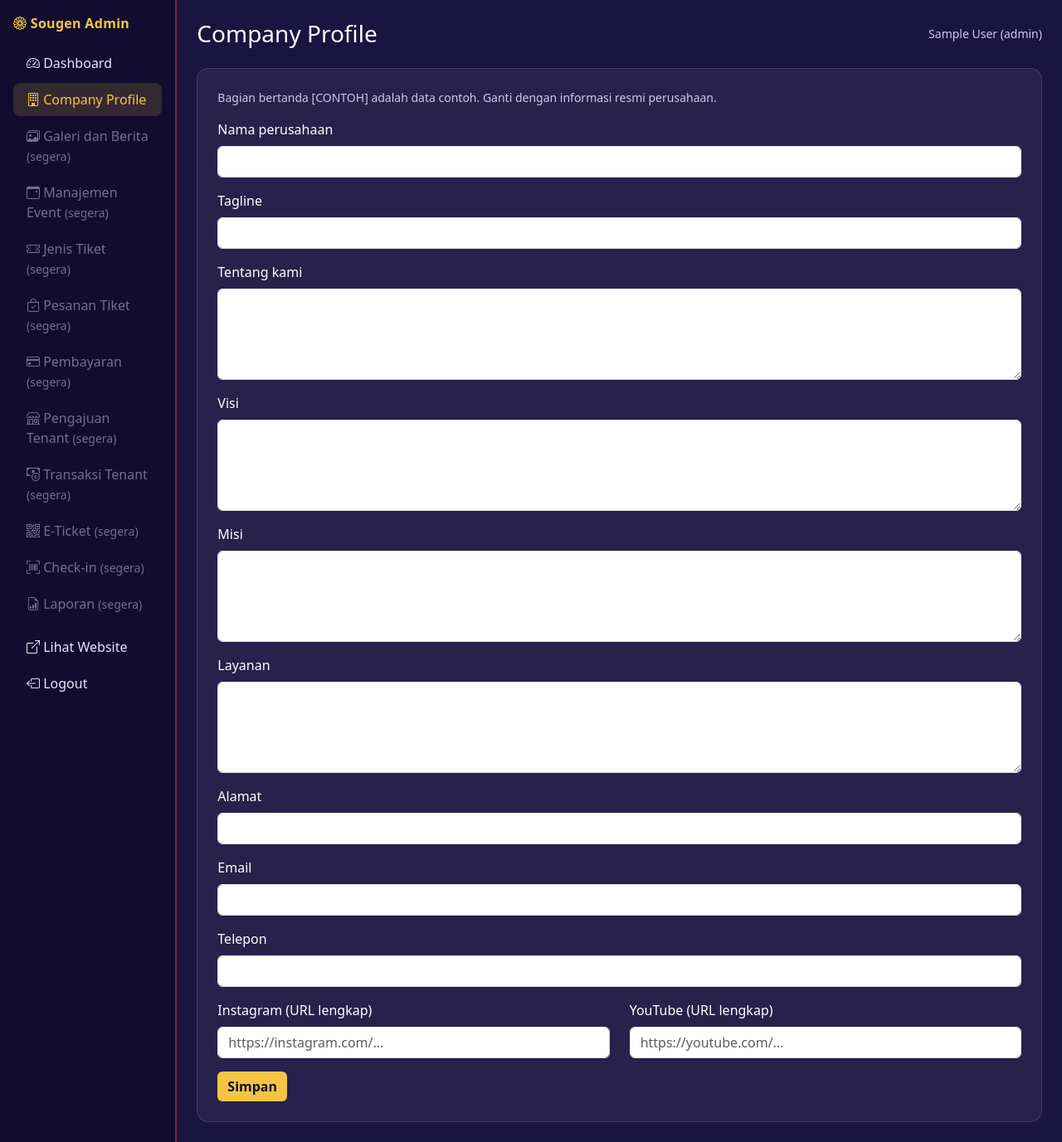
After one commit to des281006-blip/sougen, a Laravel app: page /admin/profil in a window 1280 px wide. The commit adds this page. Shown: the whole page at 83% size. Run offline with Laravel 12, Linux system fonts and the light colour scheme; the visitor is signed in with stand-in values (Sample User, id 1); data that the repository does not hold is empty; parts of the project's set-up code (start-up, migrations or seed data) failed here and were passed over.

Commit message:
Batch C1: login, hak akses, kerangka admin, profil perusahaan

```diff
--- /dev/null
+++ b/app/Http/Controllers/Admin/CompanyProfileController.php
@@ -0,0 +1,54 @@
+<?php
+
+namespace App\Http\Controllers\Admin;
+
+use App\Http\Controllers\Controller;
+use App\Models\CompanyProfile;
+use Illuminate\Http\Request;
+
+class CompanyProfileController extends Controller
+{
+    public function edit()
+    {
+        return view('admin.company.edit', [
+            'profile' => CompanyProfile::first() ?? new CompanyProfile(),
+        ]);
+    }
+
+    public function update(Request $request)
+    {
+        $data = $request->validate([
+            'name'      => ['required', 'string', 'max:150'],
+            'tagline'   => ['nullable', 'string', 'max:255'],
+            'about'     => ['nullable', 'string', 'max:5000'],
+            'vision'    => ['nullable', 'string', 'max:2000'],
+            'mission'   => ['nullable', 'string', 'max:3000'],
+            'services'  => ['nullable', 'string', 'max:3000'],
+            'address'   => ['nullable', 'string', 'max:255'],
+            'email'     => ['nullable', 'email', 'max:150'],
+            'phone'     => ['nullable', 'string', 'max:30'],
+            'instagram' => ['nullable', 'url', 'max:255'],
+            'youtube'   => ['nullable', 'url', 'max:255'],
+        ]);
+
+        $profile = CompanyProfile::first() ?? new CompanyProfile();
+        $profile->fill([
+            'name'         => $data['name'],
+            'tagline'      => $data['tagline'] ?? null,
+            'about'        => $data['about'] ?? null,
+            'vision'       => $data['vision'] ?? null,
+            'mission'      => $data['mission'] ?? null,
+            'services'     => $data['services'] ?? null,
+            'address'      => $data['address'] ?? null,
+            'email'        => $data['email'] ?? null,
+            'phone'        => $data['phone'] ?? null,
+            'social_links' => [
+                'instagram' => $data['instagram'] ?? null,
+                'youtube'   => $data['youtube'] ?? null,
+            ],
+        ])->save();
+
+        return redirect()->route('admin.company.edit')
+            ->with('success', 'Profil perusahaan berhasil disimpan.');
+    }
+}
--- /dev/null
+++ b/app/Http/Middleware/EnsureRole.php
@@ -0,0 +1,21 @@
+<?php
+
+namespace App\Http\Middleware;
+
+use Closure;
+use Illuminate\Http\Request;
+use Symfony\Component\HttpFoundation\Response;
+
+class EnsureRole
+{
+    public function handle(Request $request, Closure $next, string ...$roles): Response
+    {
+        $user = $request->user();
+
+        if (! $user || ! in_array($user->role, $roles, true)) {
+            abort(403, 'Anda tidak memiliki akses ke halaman ini.');
+        }
+
+        return $next($request);
+    }
+}
--- /dev/null
+++ b/resources/views/admin/company/edit.blade.php
@@ -0,0 +1,59 @@
+@extends('layouts.admin')
+@section('title', 'Company Profile')
+@section('heading', 'Company Profile')
+
+@section('content')
+@php
+  $sosial = $profile->social_links ?? [];
+  $bersih = fn ($v) => ($v === '#' ? '' : $v);
+@endphp
+<form method="POST" action="{{ route('admin.company.update') }}" class="sg-panel" novalidate>
+  @csrf
+  @method('PUT')
+
+  <p class="small text-muted">Bagian bertanda [CONTOH] adalah data contoh. Ganti dengan informasi resmi perusahaan.</p>
+
+  @foreach ([
+    ['name',     'Nama perusahaan', 'input'],
+    ['tagline',  'Tagline',         'input'],
+    ['about',    'Tentang kami',    'textarea'],
+    ['vision',   'Visi',            'textarea'],
+    ['mission',  'Misi',            'textarea'],
+    ['services', 'Layanan',         'textarea'],
+    ['address',  'Alamat',          'input'],
+    ['email',    'Email',           'input'],
+    ['phone',    'Telepon',         'input'],
+  ] as [$field, $label, $type])
+    <div class="mb-3">
+      <label class="form-label" for="{{ $field }}">{{ $label }}</label>
+      @if ($type === 'textarea')
+        <textarea id="{{ $field }}" name="{{ $field }}" rows="4"
+          class="form-control @error($field) is-invalid @enderror">{{ old($field, $profile->$field) }}</textarea>
+      @else
+        <input type="text" id="{{ $field }}" name="{{ $field }}" value="{{ old($field, $profile->$field) }}"
+          class="form-control @error($field) is-invalid @enderror">
+      @endif
+      @error($field)<div class="invalid-feedback">{{ $message }}</div>@enderror
+    </div>
+  @endforeach
+
+  <div class="row">
+    <div class="col-md-6 mb-3">
+      <label class="form-label" for="instagram">Instagram (URL lengkap)</label>
+      <input type="text" id="instagram" name="instagram"
+        value="{{ old('instagram', $bersih($sosial['instagram'] ?? '')) }}"
+        class="form-control @error('instagram') is-invalid @enderror" placeholder="https://instagram.com/...">
+      @error('instagram')<div class="invalid-feedback">{{ $message }}</div>@enderror
+    </div>
+    <div class="col-md-6 mb-3">
+      <label class="form-label" for="youtube">YouTube (URL lengkap)</label>
+      <input type="text" id="youtube" name="youtube"
+        value="{{ old('youtube', $bersih($sosial['youtube'] ?? '')) }}"
+        class="form-control @error('youtube') is-invalid @enderror" placeholder="https://youtube.com/...">
+      @error('youtube')<div class="invalid-feedback">{{ $message }}</div>@enderror
+    </div>
+  </div>
+
+  <button class="btn btn-gold">Simpan</button>
+</form>
+@endsection
--- /dev/null
+++ b/resources/views/layouts/admin.blade.php
@@ -0,0 +1,89 @@
+<!DOCTYPE html>
+<html lang="id">
+<head>
+  <meta charset="UTF-8">
+  <meta name="viewport" content="width=device-width, initial-scale=1">
+  <meta name="csrf-token" content="{{ csrf_token() }}">
+  <title>@yield('title', 'Dashboard') | Admin Sougen</title>
+  <link href="https://cdn.jsdelivr.net/npm/bootstrap@5.3.3/dist/css/bootstrap.min.css" rel="stylesheet">
+  <link href="https://cdn.jsdelivr.net/npm/bootstrap-icons@1.11.3/font/bootstrap-icons.min.css" rel="stylesheet">
+  <link href="{{ asset('css/sougen.css') }}" rel="stylesheet">
+  <style>
+    body { padding-bottom: 0; }
+    .sg-side { background: var(--sg-navy-dark); min-height: 100vh; border-right: 2px solid var(--sg-maroon); }
+    .sg-side .nav-link { color: #e9e5ff; border-radius: 8px; }
+    .sg-side .nav-link:hover, .sg-side .nav-link.active { background: rgba(245,197,66,.15); color: var(--sg-gold); }
+    .sg-side .nav-link.soon { opacity: .45; pointer-events: none; }
+  </style>
+  @stack('styles')
+</head>
+<body>
+@php
+  $menu = [
+    ['Dashboard',         'bi-speedometer2',           'admin.dashboard'],
+    ['Company Profile',   'bi-building',               'admin.company.edit'],
+    ['Galeri dan Berita', 'bi-images',                 'admin.galleries.index'],
+    ['Manajemen Event',   'bi-calendar-event',         'admin.events.index'],
+    ['Jenis Tiket',       'bi-ticket-perforated',      'admin.ticket-types.index'],
+    ['Pesanan Tiket',     'bi-bag-check',              'admin.orders.index'],
+    ['Pembayaran',        'bi-credit-card',            'admin.payments.index'],
+    ['Pengajuan Tenant',  'bi-shop',                   'admin.tenant-applications.index'],
+    ['Transaksi Tenant',  'bi-cash-coin',              'admin.tenant-payments.index'],
+    ['E-Ticket',          'bi-qr-code',                'admin.tickets.index'],
+    ['Check-in',          'bi-upc-scan',               'admin.checkin.index'],
+    ['Laporan',           'bi-file-earmark-bar-graph', 'admin.reports.index'],
+  ];
+@endphp
+<div class="container-fluid">
+  <div class="row">
+    <aside class="col-md-3 col-lg-2 sg-side p-3">
+      <a href="{{ route('admin.dashboard') }}" class="sg-brand d-block mb-3 text-decoration-none">
+        <i class="bi bi-flower1"></i> Sougen Admin
+      </a>
+      <ul class="nav flex-column gap-1">
+        @foreach ($menu as [$label, $icon, $routeName])
+          @php $ada = Route::has($routeName); @endphp
+          <li class="nav-item">
+            <a class="nav-link {{ $ada && request()->routeIs($routeName) ? 'active' : '' }} {{ $ada ? '' : 'soon' }}"
+               href="{{ $ada ? route($routeName) : '#' }}">
+              <i class="bi {{ $icon }}"></i> {{ $label }}
+              @unless ($ada)<small>(segera)</small>@endunless
+            </a>
+          </li>
+        @endforeach
+        <li class="nav-item mt-2">
+          <a class="nav-link" href="{{ route('home') }}" target="_blank">
+            <i class="bi bi-box-arrow-up-right"></i> Lihat Website
+          </a>
+        </li>
+        <li class="nav-item">
+          <form method="POST" action="{{ route('logout') }}">
+            @csrf
+            <button class="nav-link btn btn-link text-start w-100">
+              <i class="bi bi-box-arrow-left"></i> Logout
+            </button>
+          </form>
+        </li>
+      </ul>
+    </aside>
+
+    <main class="col-md-9 col-lg-10 p-4">
+      <div class="d-flex justify-content-between align-items-center mb-4">
+        <h1 class="h3 mb-0">@yield('heading', 'Dashboard')</h1>
+        <small class="text-muted">{{ auth()->user()->name }} (admin)</small>
+      </div>
+
+      @if (session('success'))<div class="alert alert-success">{{ session('success') }}</div>@endif
+      @if (session('error'))<div class="alert alert-danger">{{ session('error') }}</div>@endif
+      @if ($errors->any())
+        <div class="alert alert-danger">Ada isian yang perlu diperbaiki. Periksa pesan di bawah kolom.</div>
+      @endif
+
+      @yield('content')
+    </main>
+  </div>
+</div>
+<script src="https://cdn.jsdelivr.net/npm/bootstrap@5.3.3/dist/js/bootstrap.bundle.min.js"></script>
+@stack('scripts')
+</body>
+</html>
--- a/routes/web.php
+++ b/routes/web.php
@@ -1,9 +1,15 @@
 <?php
 
+use App\Http\Controllers\Admin\CompanyProfileController;
+use App\Http\Controllers\Admin\DashboardController;
+use App\Http\Controllers\Auth\LoginController;
+use App\Http\Controllers\Auth\RegisterController;
 use App\Http\Controllers\Web\EventController;
 use App\Http\Controllers\Web\PageController;
+use App\Http\Middleware\EnsureRole;
 use Illuminate\Support\Facades\Route;
 
+// ---------- Publik ----------
 Route::get('/', [PageController::class, 'home'])->name('home');
 Route::get('/tentang', [PageController::class, 'about'])->name('about');
 Route::get('/layanan', [PageController::class, 'services'])->name('services');
@@ -14,3 +20,23 @@ Route::get('/kontak', [PageController::class, 'contact'])->name('contact');
 
 Route::get('/event', [EventController::class, 'index'])->name('events.index');
 Route::get('/event/{event:slug}', [EventController::class, 'show'])->name('events.show');
+
+// ---------- Autentikasi ----------
+Route::middleware('guest')->group(function () {
+    Route::get('/masuk', [LoginController::class, 'create'])->name('login');
+    Route::post('/masuk', [LoginController::class, 'store'])->middleware('throttle:6,1');
+    Route::get('/daftar', [RegisterController::class, 'create'])->name('register');
+    Route::post('/daftar', [RegisterController::class, 'store'])->middleware('throttle:6,1');
+});
+
+Route::post('/keluar', [LoginController::class, 'destroy'])->middleware('auth')->name('logout');
+
+// ---------- Admin / Panitia ----------
+Route::middleware(['auth', EnsureRole::class . ':admin'])
+    ->prefix('admin')
+    ->name('admin.')
+    ->group(function () {
+        Route::get('/', [DashboardController::class, 'index'])->name('dashboard');
+        Route::get('/profil', [CompanyProfileController::class, 'edit'])->name('company.edit');
+        Route::put('/profil', [CompanyProfileController::class, 'update'])->name('company.update');
+    });
```
Also changed, not shown: app/Http/Controllers/Admin/DashboardController.php (added, +19 -0 lines), app/Http/Controllers/Auth/LoginController.php (added, +46 -0 lines), app/Http/Controllers/Auth/RegisterController.php (added, +46 -0 lines), resources/views/admin/dashboard.blade.php (added, +20 -0 lines), resources/views/auth/login.blade.php (added, +31 -0 lines), resources/views/auth/register.blade.php (added, +57 -0 lines), resources/views/layouts/app.blade.php (+16 -8 lines).
